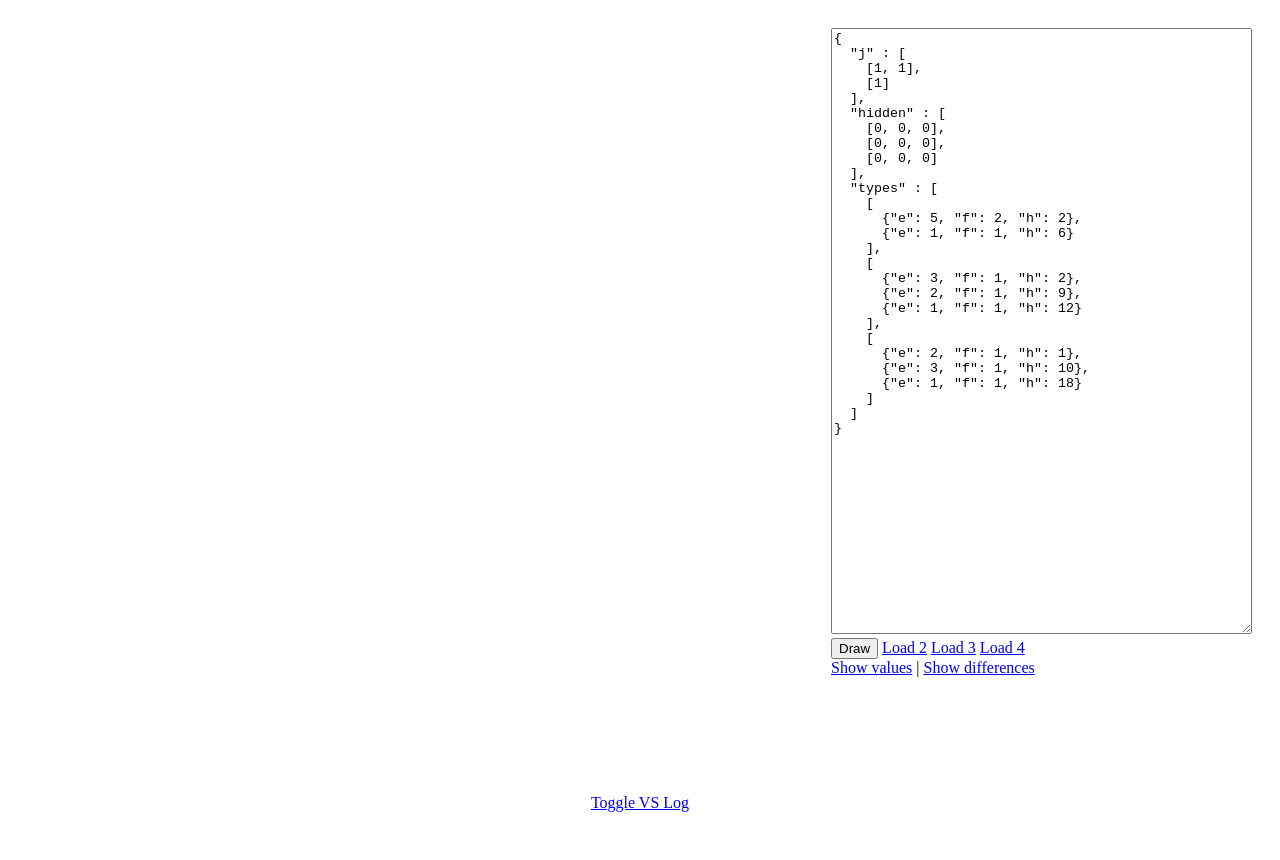
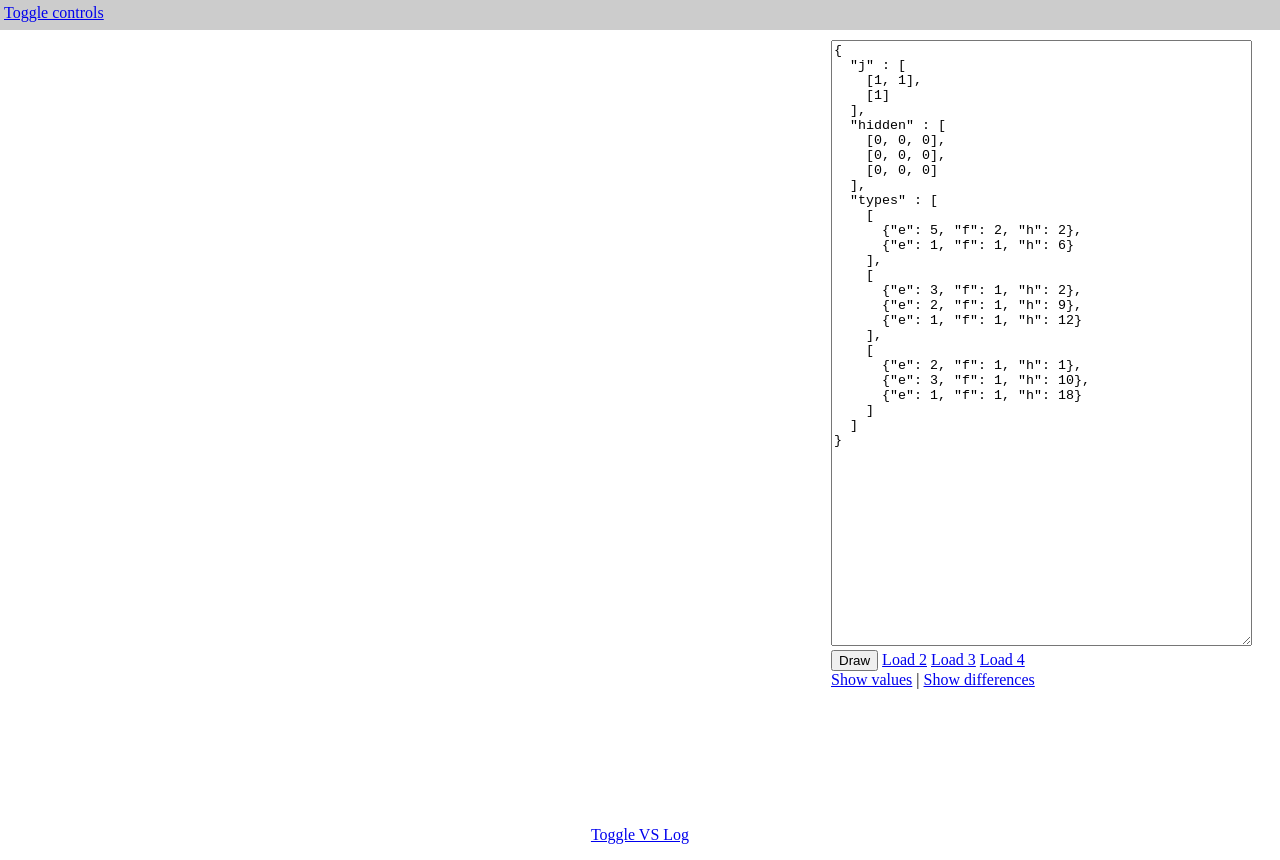
Before and after one commit to hds/montes-experience, a plain HTML site: page www/index.html in a window 1280 px wide. Before the commit the page ends 828 px from the top, so only its background shows below. Drawn offline with nearby package versions, Linux system fonts and the light colour scheme; some packages are replaced by stand-ins of ours; no server answers.

Commit message:
Can hide sidebar

```diff
--- a/www/index.html
+++ b/www/index.html
@@ -25,7 +25,10 @@
 	</head>
 
 	<body class="">
-		<div id="invariant-input">
+		<div id="topstrap">
+			<p><a href="javascript:$('.control').toggle();">Toggle controls</a></p>
+		</div>
+		<div id="invariant-input" class="control">
 			<div class="error"></div>
 			<form id="id__invariant_form" method="GET" action=".">
 <!--				<p id="id__group_prime_ideals">
@@ -174,7 +177,7 @@
 
 		</div>
 
-		<div class="log">
+		<div class="log control">
 			<textarea id="__id_vs_log" cols="100" rows="10" readonly="readonly"></textarea>
 			<p><a href="javascript:$('#__id_vs_log').toggle(); $('html, body').animate({ scrollTop: $(document).height() }, 0);">Toggle VS Log</a></p>
 		</div>
--- a/www/media/css/stepping.css
+++ b/www/media/css/stepping.css
@@ -15,11 +15,29 @@
 	height: 70px;
 }
 
+#display-outer, #display-upper  {
+	margin-top: 20px;
+}
+
 #overlay  {
 	position: absolute;
 	left: 0;
 	top: 0;
 }
+
+#topstrap  {
+	position: absolute;
+	left: 0;
+	top: 0;
+	width: 100%;
+	height: 30px;
+	background: #ccc none;
+}
+
+#topstrap p  {
+	margin: 4px;
+}
+
 
 .label  {
 	position: absolute;
```
Also changed, not shown: 1 other file.
